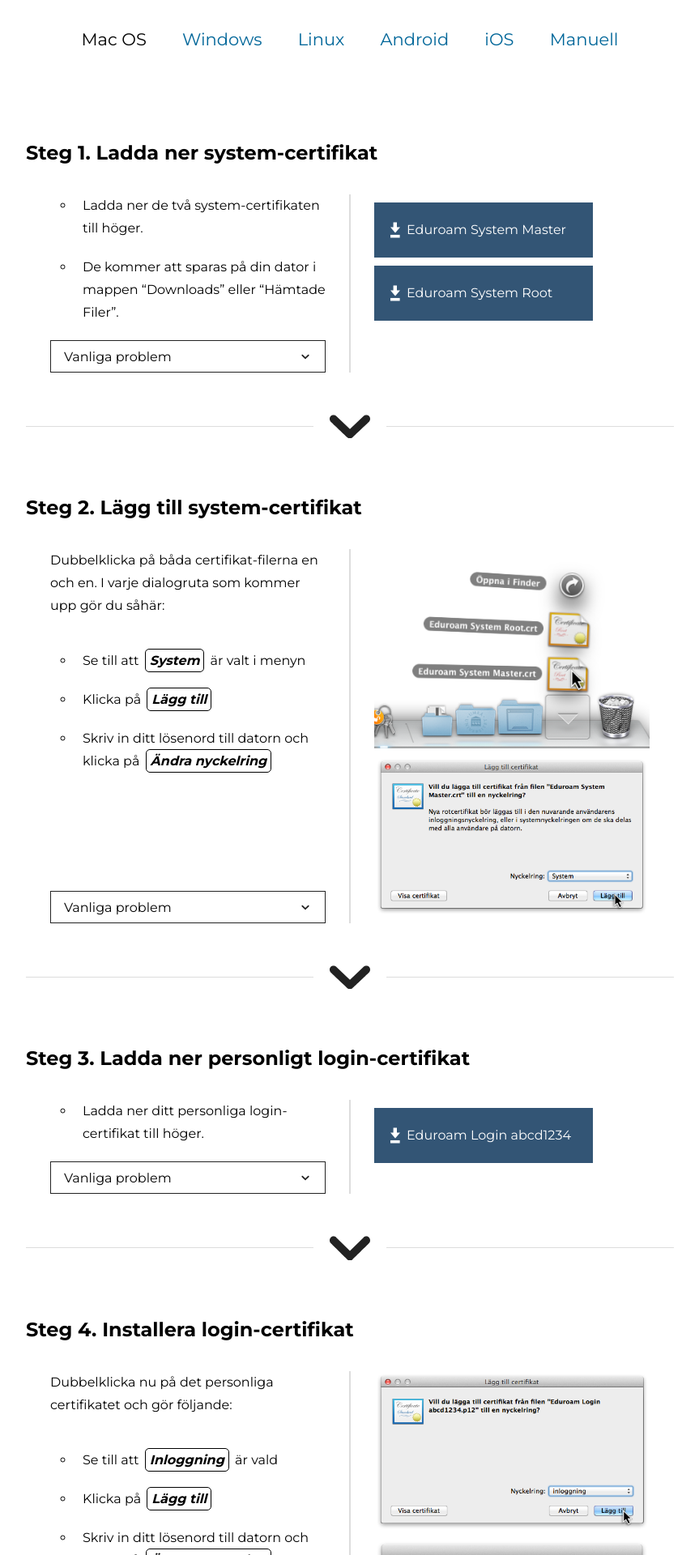
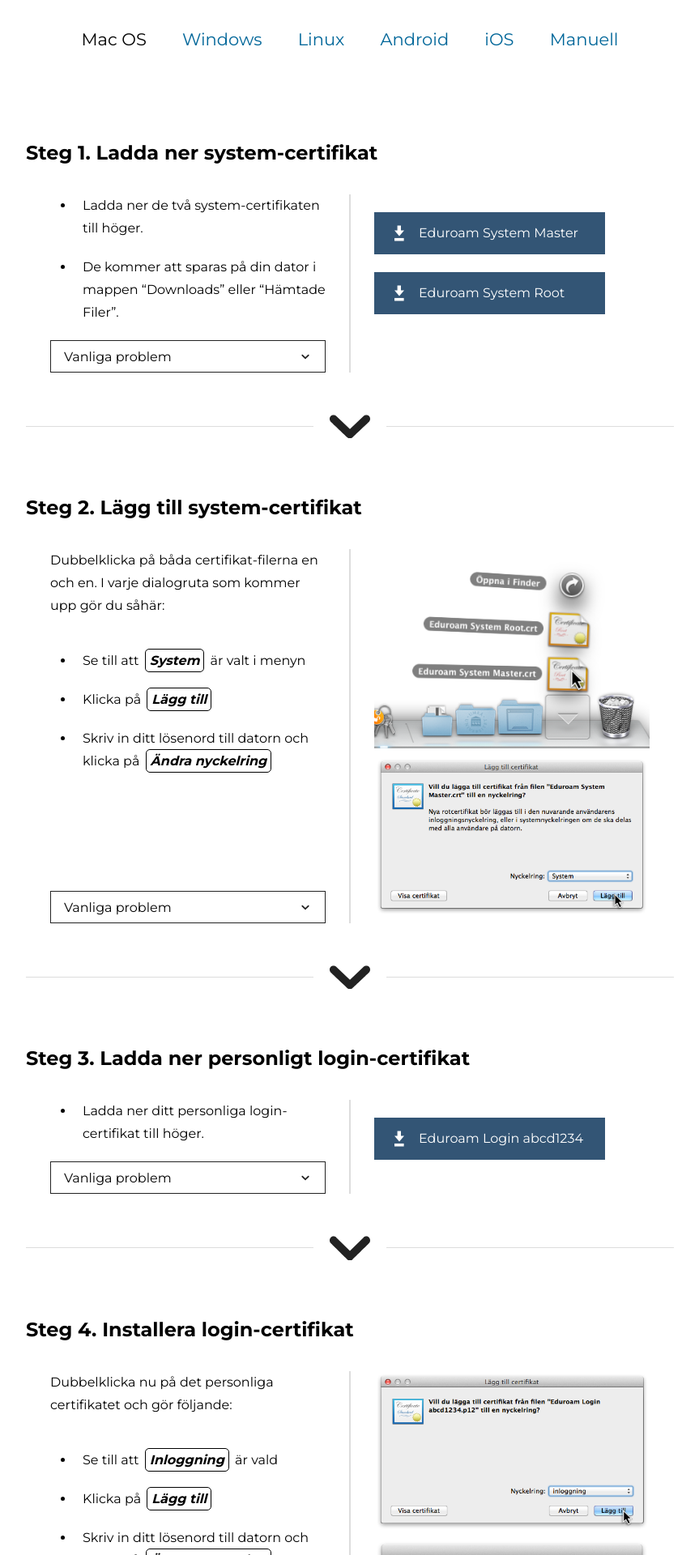
Before and after one commit to f95johansson/eduroam-design, a Jekyll site: the page built from macos.html, in a window 1280 px wide. Shown: the part 319-2239 px from the top of the page at 81% size, without its empty margins (208-1071 px from the left). Built offline with Jekyll 4.4.1, drawn with Linux system fonts in a browser that asks for light colours.

Commit message:
Merge branch 'master' of github.com:oskarOlausson/eduroam-design

```diff
--- a/css/main.scss
+++ b/css/main.scss
@@ -186,18 +186,21 @@ footer {
     background-color: $button-blue;
     color: $white;
     width: 21rem;
-    padding: 2rem 2rem 2rem 4rem;
-    margin: 1rem 0;
+    padding: 1.2rem 2rem 1.2rem 5.5rem;
+    margin: 2.2rem 0;
     position: relative;
     transition: background-color .3s;
 
     &:before {
       content: " ";
       position: absolute;
-      left: 2rem;
+      left: 2.5rem;
       width: 2rem;
       height: 2rem;
       background-image: url("../images/download-arrow.svg");
+      background-color: transparent;
+      top: 50%;
+      transform: translateY(-50%);
       background-repeat: no-repeat;
       background-color: transparent;
       top: 50%;
@@ -232,7 +235,6 @@ footer {
     margin-bottom: 2rem;
     margin-left:3rem;
     padding-left:1rem;
-    list-style-type: circle;
   }
 
   p {
```
